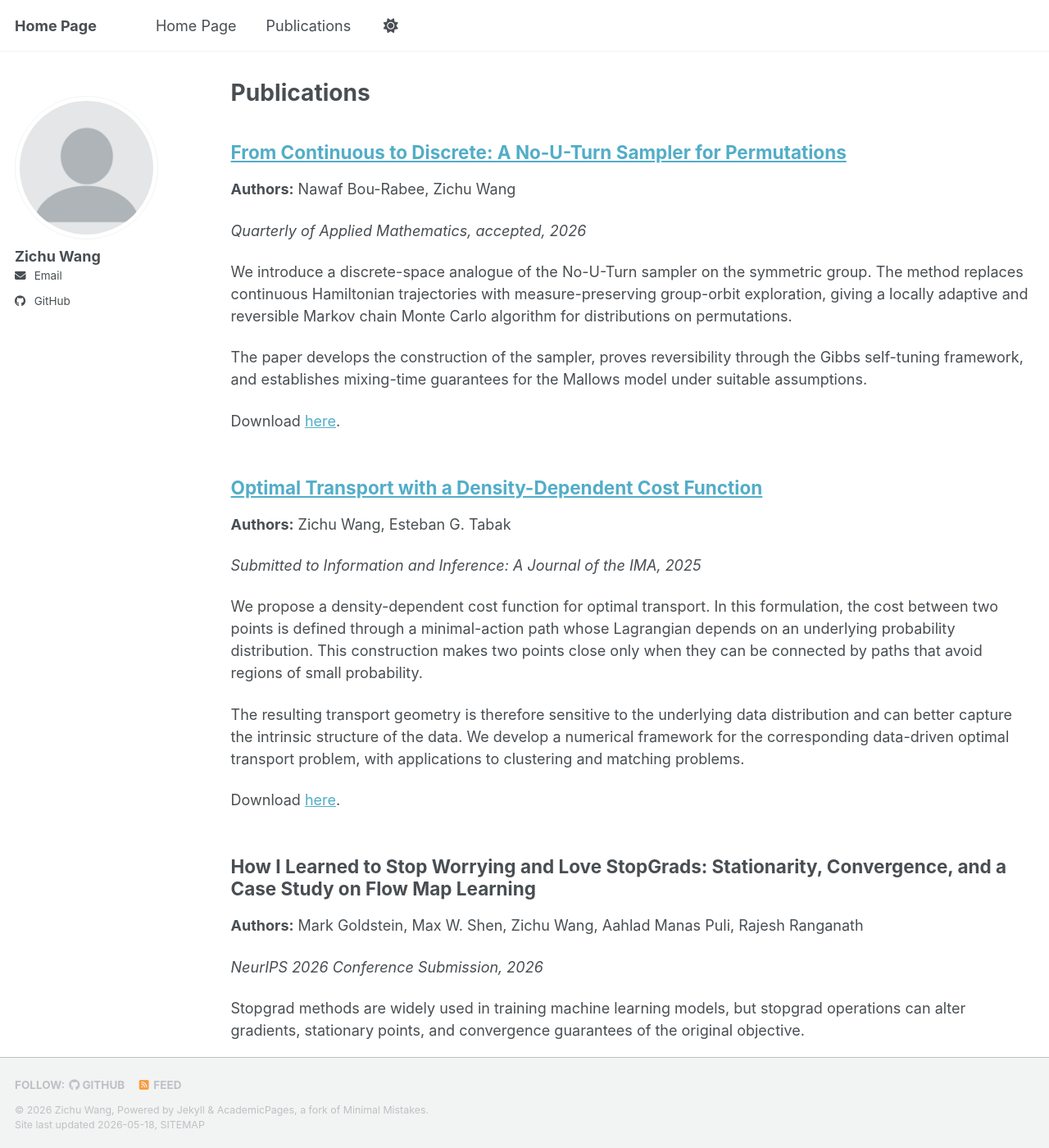
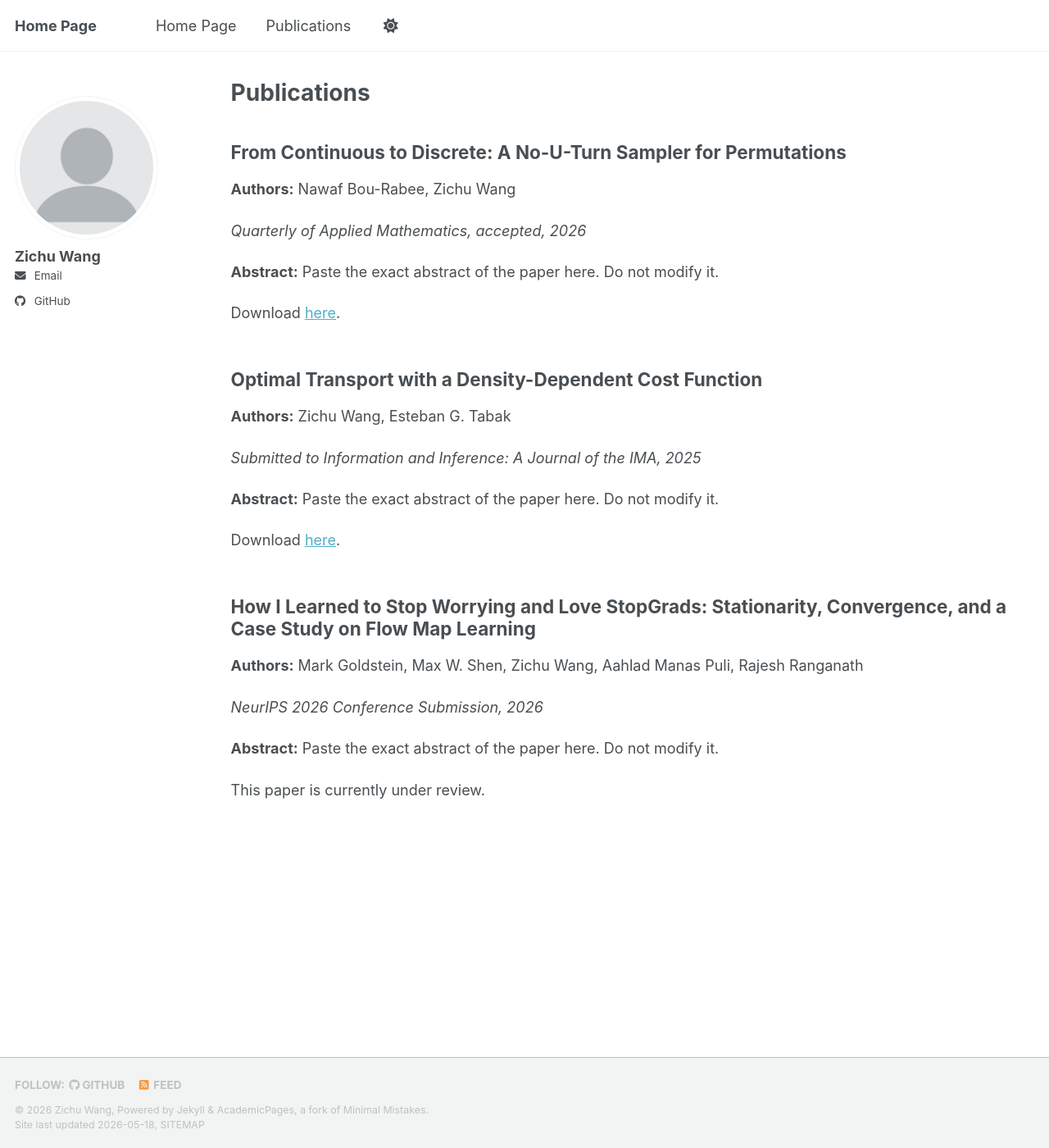
Before and after one commit to zw3409/zw3409.github.io, a Jekyll site: the page built from _pages/publications.html, in a window 1280 px wide and 1400 px high. Shown: the whole window at 82% size. Built offline with Jekyll 4.4.1, drawn with Linux system fonts in a browser that asks for light colours; a script bundle is joined from its source files by our own code; library files that are not in the unit come from our copies.

Commit message:
Update publications.html

```diff
--- a/_pages/publications.html
+++ b/_pages/publications.html
@@ -6,27 +6,14 @@ author_profile: true
 ---
 
 <div style="margin-bottom: 3em;">
-  <h2>
-    <a href="https://arxiv.org/pdf/2601.07045">
-      From Continuous to Discrete: A No-U-Turn Sampler for Permutations
-    </a>
-  </h2>
+  <h2>From Continuous to Discrete: A No-U-Turn Sampler for Permutations</h2>
 
   <p><strong>Authors:</strong> Nawaf Bou-Rabee, Zichu Wang</p>
 
   <p><em>Quarterly of Applied Mathematics, accepted, 2026</em></p>
 
   <p>
-    We introduce a discrete-space analogue of the No-U-Turn sampler on the symmetric group.
-    The method replaces continuous Hamiltonian trajectories with measure-preserving group-orbit
-    exploration, giving a locally adaptive and reversible Markov chain Monte Carlo algorithm
-    for distributions on permutations.
-  </p>
-
-  <p>
-    The paper develops the construction of the sampler, proves reversibility through the Gibbs
-    self-tuning framework, and establishes mixing-time guarantees for the Mallows model under
-    suitable assumptions.
+    <strong>Abstract:</strong> Paste the exact abstract of the paper here. Do not modify it.
   </p>
 
   <p>Download <a href="https://arxiv.org/pdf/2601.07045">here</a>.</p>
@@ -34,28 +21,14 @@ author_profile: true
 
 
 <div style="margin-bottom: 3em;">
-  <h2>
-    <a href="https://arxiv.org/pdf/2511.02929">
-      Optimal Transport with a Density-Dependent Cost Function
-    </a>
-  </h2>
+  <h2>Optimal Transport with a Density-Dependent Cost Function</h2>
 
   <p><strong>Authors:</strong> Zichu Wang, Esteban G. Tabak</p>
 
   <p><em>Submitted to Information and Inference: A Journal of the IMA, 2025</em></p>
 
   <p>
-    We propose a density-dependent cost function for optimal transport. In this formulation,
-    the cost between two points is defined through a minimal-action path whose Lagrangian
-    depends on an underlying probability distribution. This construction makes two points close
-    only when they can be connected by paths that avoid regions of small probability.
-  </p>
-
-  <p>
-    The resulting transport geometry is therefore sensitive to the underlying data distribution
-    and can better capture the intrinsic structure of the data. We develop a numerical framework
-    for the corresponding data-driven optimal transport problem, with applications to clustering
-    and matching problems.
+    <strong>Abstract:</strong> Paste the exact abstract of the paper here. Do not modify it.
   </p>
 
   <p>Download <a href="https://arxiv.org/pdf/2511.02929">here</a>.</p>
@@ -63,25 +36,14 @@ author_profile: true
 
 
 <div style="margin-bottom: 3em;">
-  <h2>
-    How I Learned to Stop Worrying and Love StopGrads: Stationarity, Convergence, and a Case Study on Flow Map Learning
-  </h2>
+  <h2>How I Learned to Stop Worrying and Love StopGrads: Stationarity, Convergence, and a Case Study on Flow Map Learning</h2>
 
   <p><strong>Authors:</strong> Mark Goldstein, Max W. Shen, Zichu Wang, Aahlad Manas Puli, Rajesh Ranganath</p>
 
   <p><em>NeurIPS 2026 Conference Submission, 2026</em></p>
 
   <p>
-    Stopgrad methods are widely used in training machine learning models, but stopgrad operations
-    can alter gradients, stationary points, and convergence guarantees of the original objective.
-  </p>
-
-  <p>
-    In this work, we introduce a stopgrad regression principle, which identifies a general template
-    for stopgrad objectives with a closed-form characterization of stationary points. The framework
-    unifies stopgrad objectives for flow maps, reinforcement learning, and diffusion samplers. We also
-    provide theoretical grounding for optimizing stopgrad flow map objectives by characterizing stationary
-    points and proving convergence results.
+    <strong>Abstract:</strong> Paste the exact abstract of the paper here. Do not modify it.
   </p>
 
   <p>This paper is currently under review.</p>
```
